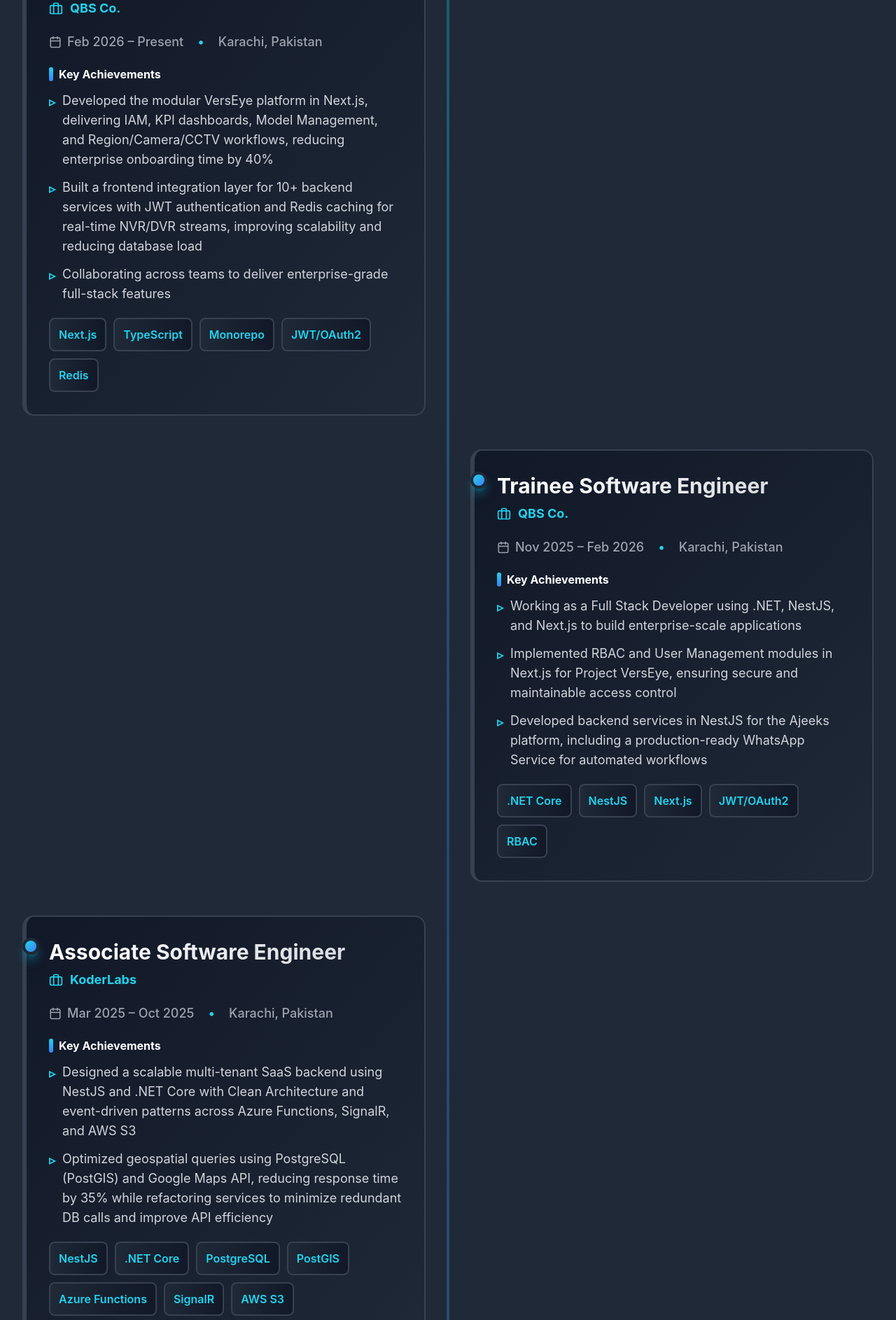
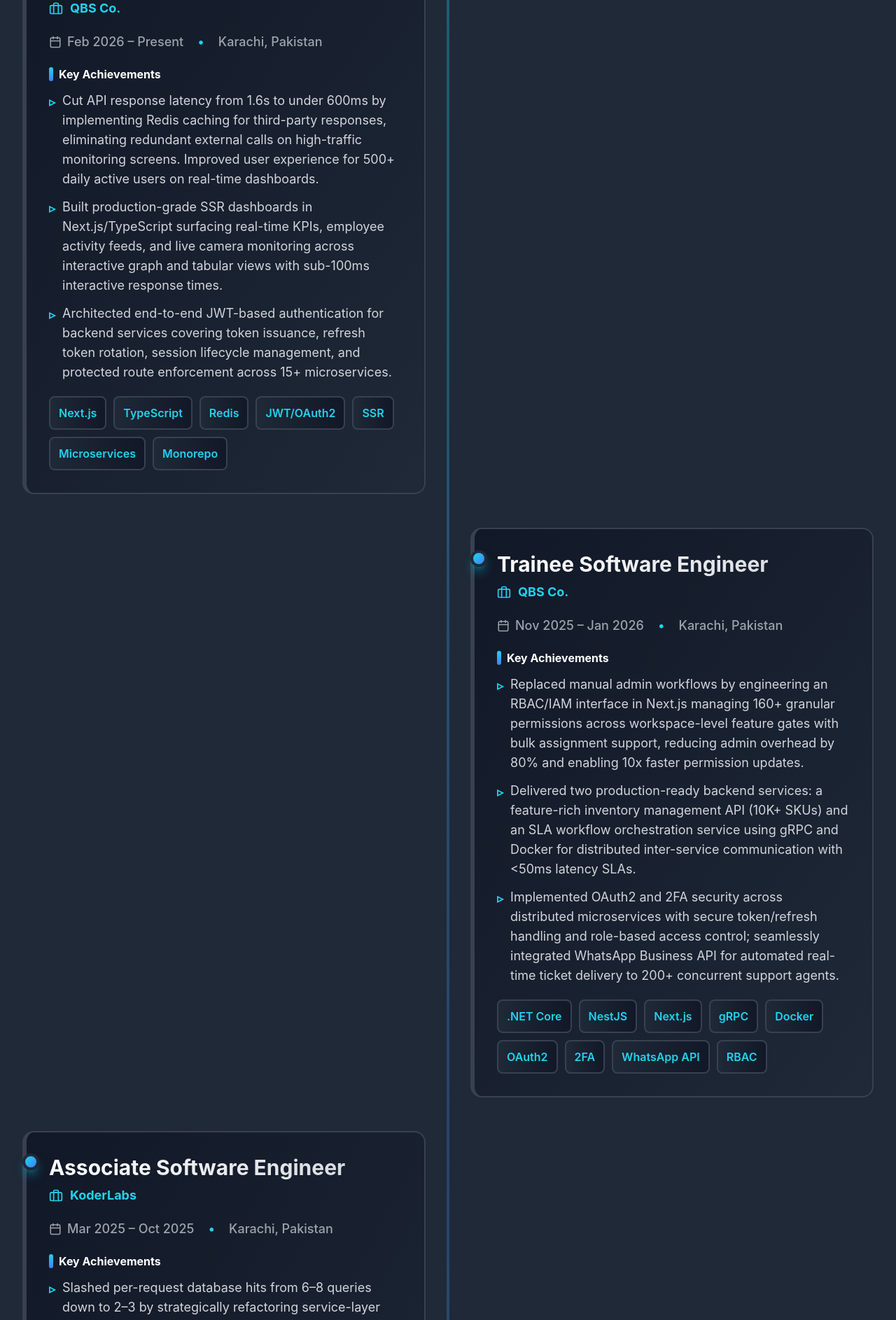
Before and after one commit to Muhammad-Taqi-Dev/DevFolioX, a Next.js app: page / in a window 1280 px wide. Shown: the part 2180-4066 px from the top of the page at 70% size. Built offline with nearby package versions, Linux system fonts and the light colour scheme.

Commit message:
Update Experience section and resume with enhanced achievements, technologies, and project descriptions

```diff
--- a/components/sections/Experience.tsx
+++ b/components/sections/Experience.tsx
@@ -12,24 +12,24 @@
       period: 'Feb 2026 – Present',
       location: 'Karachi, Pakistan',
       achievements: [
-        'Developed the modular VersEye platform in Next.js, delivering IAM, KPI dashboards, Model Management, and Region/Camera/CCTV workflows, reducing enterprise onboarding time by 40%',
-        'Built a frontend integration layer for 10+ backend services with JWT authentication and Redis caching for real-time NVR/DVR streams, improving scalability and reducing database load',
-        'Collaborating across teams to deliver enterprise-grade full-stack features',
+        'Cut API response latency from 1.6s to under 600ms by implementing Redis caching for third-party responses, eliminating redundant external calls on high-traffic monitoring screens. Improved user experience for 500+ daily active users on real-time dashboards.',
+        'Built production-grade SSR dashboards in Next.js/TypeScript surfacing real-time KPIs, employee activity feeds, and live camera monitoring across interactive graph and tabular views with sub-100ms interactive response times.',
+        'Architected end-to-end JWT-based authentication for backend services covering token issuance, refresh token rotation, session lifecycle management, and protected route enforcement across 15+ microservices.',
       ],
-      technologies: ['Next.js', 'TypeScript', 'Monorepo', 'JWT/OAuth2', 'Redis'],
+      technologies: ['Next.js', 'TypeScript', 'Redis', 'JWT/OAuth2', 'SSR', 'Microservices', 'Monorepo'],
       color: 'cyan',
     },
     {
       company: 'QBS Co.',
       position: 'Trainee Software Engineer',
-      period: 'Nov 2025 – Feb 2026',
+      period: 'Nov 2025 – Jan 2026',
       location: 'Karachi, Pakistan',
       achievements: [
-        'Working as a Full Stack Developer using .NET, NestJS, and Next.js to build enterprise-scale applications',
-        'Implemented RBAC and User Management modules in Next.js for Project VersEye, ensuring secure and maintainable access control',
-        'Developed backend services in NestJS for the Ajeeks platform, including a production-ready WhatsApp Service for automated workflows',
+        'Replaced manual admin workflows by engineering an RBAC/IAM interface in Next.js managing 160+ granular permissions across workspace-level feature gates with bulk assignment support, reducing admin overhead by 80% and enabling 10x faster permission updates.',
+        'Delivered two production-ready backend services: a feature-rich inventory management API (10K+ SKUs) and an SLA workflow orchestration service using gRPC and Docker for distributed inter-service communication with <50ms latency SLAs.',
+        'Implemented OAuth2 and 2FA security across distributed microservices with secure token/refresh handling and role-based access control; seamlessly integrated WhatsApp Business API for automated real-time ticket delivery to 200+ concurrent support agents.',
       ],
-      technologies: ['.NET Core', 'NestJS', 'Next.js', 'JWT/OAuth2', 'RBAC'],
+      technologies: ['.NET Core', 'NestJS', 'Next.js', 'gRPC', 'Docker', 'OAuth2', '2FA', 'WhatsApp API', 'RBAC'],
       color: 'cyan',
     },
     {
@@ -38,10 +38,12 @@
       period: 'Mar 2025 – Oct 2025',
       location: 'Karachi, Pakistan',
       achievements: [
-        'Designed a scalable multi-tenant SaaS backend using NestJS and .NET Core with Clean Architecture and event-driven patterns across Azure Functions, SignalR, and AWS S3',
-        'Optimized geospatial queries using PostgreSQL (PostGIS) and Google Maps API, reducing response time by 35% while refactoring services to minimize redundant DB calls and improve API efficiency',
+        'Slashed per-request database hits from 6–8 queries down to 2–3 by strategically refactoring service-layer logic to consolidate redundant database calls across 25+ endpoints, reducing query latency by 65% while maintaining 100% backward API compatibility.',
+        'Architected and deployed an async PDF document generation pipeline using Azure Queue Storage and SignalR, cutting average processing time from ∼1.6s to 400–500ms per document and enabling 10x higher concurrent throughput for 5K+ monthly document requests.',
+        'Boosted geospatial query performance by 25% through strategic PostGIS spatial extensions, advanced spatial indexing on 2M+ location records, and Google Maps API integration across a multi-tenant SaaS platform serving enterprise clients.',
+        'Engineered scalable backend modules and event-driven microservice integrations on NestJS/.NET Core platforms, leveraging Azure Functions for asynchronous order processing, payment reconciliation, and batch analytics at 10K+ requests/day.',
       ],
-      technologies: ['NestJS', '.NET Core', 'PostgreSQL', 'PostGIS', 'Azure Functions', 'SignalR', 'AWS S3', 'Google Maps API'],
+      technologies: ['NestJS', '.NET Core', 'PostgreSQL', 'PostGIS', 'Azure Functions', 'Azure Queue Storage', 'SignalR', 'Google Maps API'],
       color: 'blue',
     },
     {
```
Also changed, not shown: 1 other file (tests, documents, lock files or other folders).
